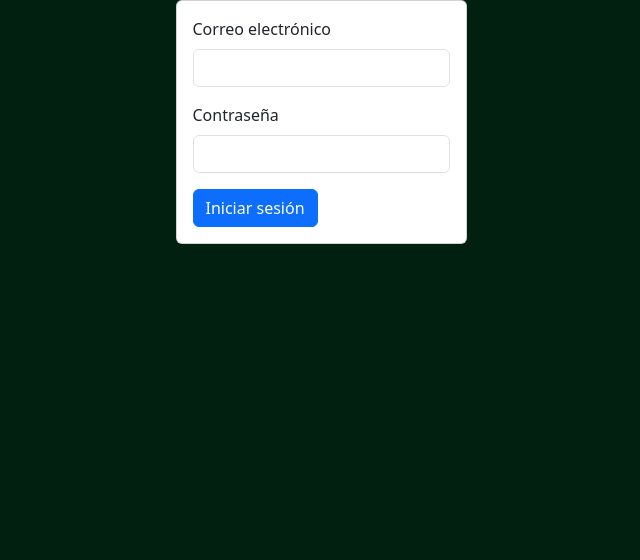
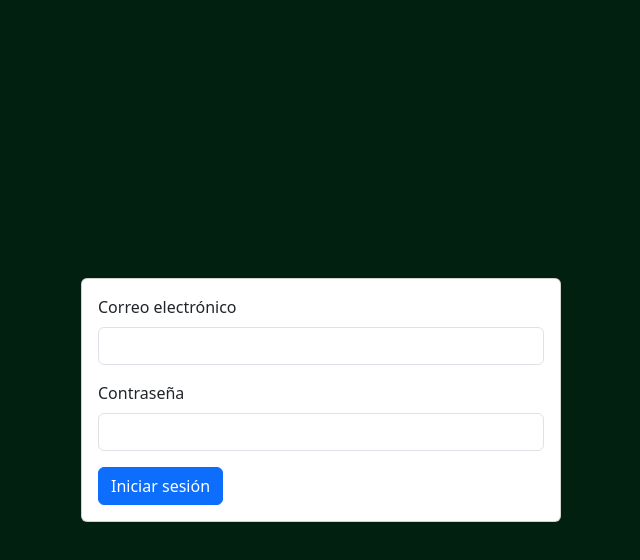
Before and after one commit to GabrielB64/Taller-de-Desarrollo-de-Aplicaciones, a plain HTML site: page frontend/index.html in a window 1280 px wide. Shown: the whole page, without its empty margins (319-959 px from the left). Drawn offline with nearby package versions, Linux system fonts and the light colour scheme.

Commit message:
centrar login

```diff
--- a/frontend/css/styles.css
+++ b/frontend/css/styles.css
@@ -1,3 +1,12 @@
 body {
     background: #01200F;
 }
+
+#cardLogin{
+    margin: 0;
+    position: absolute;
+    top: 50%;
+    left: 50%;
+    -ms-transform: translate(-50%, -50%);
+    transform: translate(-50%, -50%);
+}
--- a/frontend/index.html
+++ b/frontend/index.html
@@ -9,8 +9,13 @@
 </head>
 
 <body>
-  <div class="container d-flex align-items-center justify-content-center">
-    <div class="card">
+  <div class="container">
+    <div class="row">
+        <div class="col">
+
+        </div>
+        <div class="col">
+            <div class="card" id="cardLogin" style="width: 30rem;">
                 <div class="card-body">
                     <form>
                         <div class="mb-3">
@@ -26,4 +31,9 @@
                 </div>
             </div>
         </div>
+        <div class="col">
+
+        </div>
+    </div>
+  </div>
 </body>
```
Lines whose indentation alone changed are shown as unchanged.
